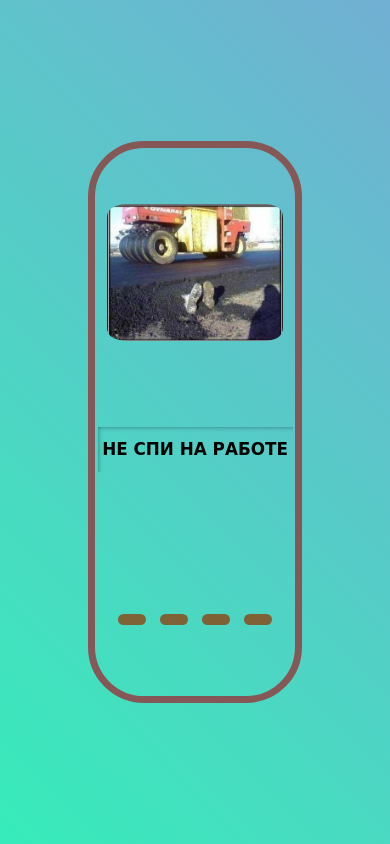
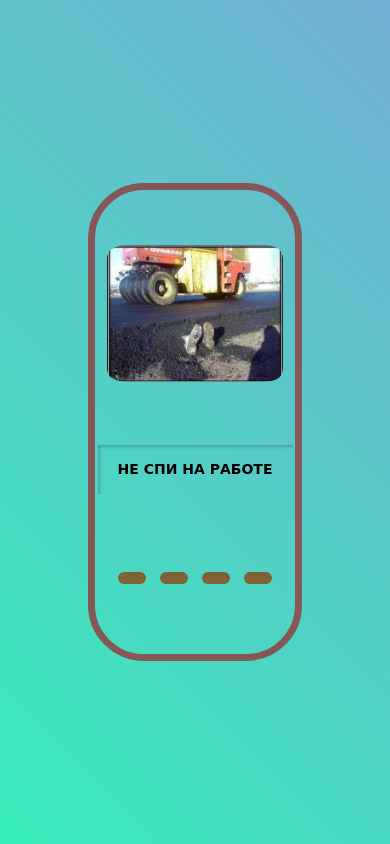
Before and after one commit to Nick-2805/CSS-Mem-Slider, a plain HTML site: page index.html in a window 390 px wide. Drawn offline with Linux system fonts and the light colour scheme.

Commit message:
feat: add @media(768) (05/14/2022 23:35:58)

```diff
--- a/style.css
+++ b/style.css
@@ -27,7 +27,7 @@ body {
 	margin: 0 auto;
 	width: 50vw;
 	display: grid;
-	height: 65vh;
+	height: 75vh;
 	overflow: hidden;
 	align-content: center;
 }
@@ -37,7 +37,7 @@ body {
 	height: 60vh;
 	display: flex;
 	flex-direction: column;
-	justify-content: space-around;
+	justify-content: center;
 	row-gap: 2vh;
 }
 
@@ -74,7 +74,6 @@ input[name="r"] {
 }
 
 .navigation {
-	margin-top: 3em;
 	width: 50vw;
 	display: flex;
 	justify-content: center;
@@ -110,11 +109,13 @@ input[name="r"] {
 }
 
 .block__text {
-	height: 5vh;
+	height: fit-content;
 	display: flex;
 	font-family: cursive;
 	font-weight: 700;
 	text-align: center;
+	align-items: center;
+	line-height: 1.5em;
 }
 
 .block {
@@ -177,8 +178,17 @@ input[name="r"] {
 	margin-left: -200vw;
 }
 
+@media (max-width: 768px) {
+	.slider {
+		height: calc(60vh - 5vh);
+	}
+}
+
 @media (max-width: 567px) {
 	.control {
 		width: 2em;
 	}
+	.block p {
+		font-size: 1em;
+	}
 }
```
